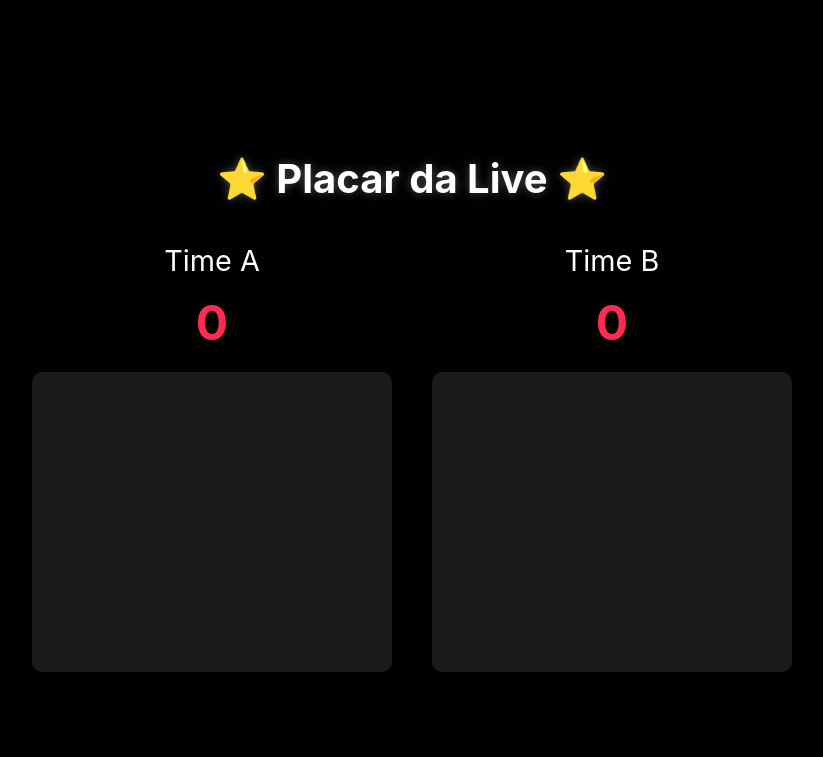
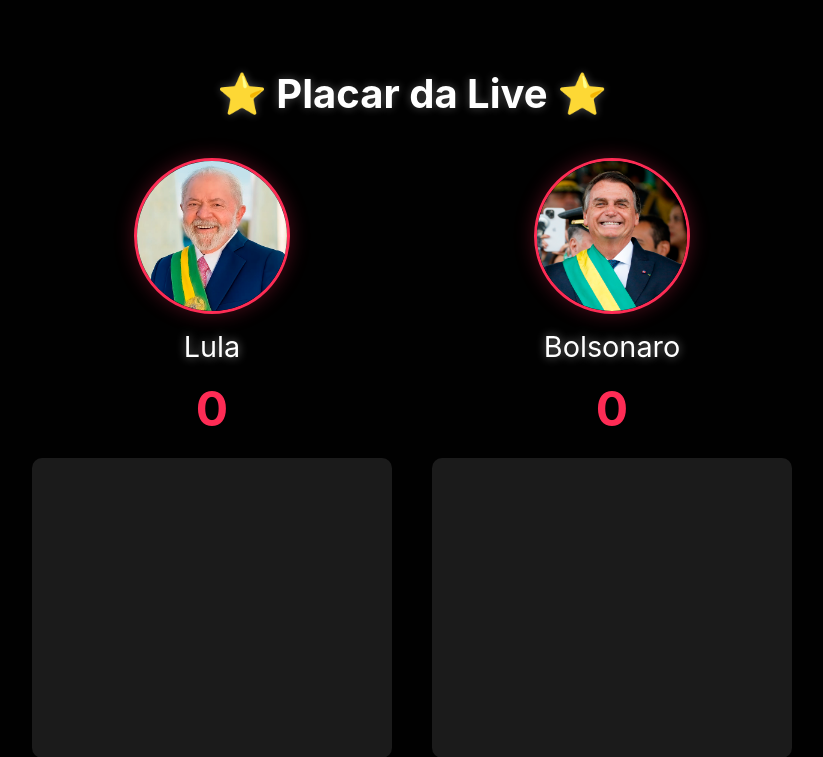
Before and after one commit to tibitibligh1975/tiktok, a Flask app: page / in a window 1280 px wide. Shown: the top 757 px of the page, without its empty margins (228-1051 px from the left). Run offline with Flask 3, Linux system fonts and the light colour scheme; some libraries are stand-ins or nearby versions.

Commit message:
Add candidate images and update team names

```diff
--- a/templates/index.html
+++ b/templates/index.html
@@ -38,10 +38,27 @@
             width: 45%;
         }
 
+        .time-imagem {
+            width: 150px;
+            height: 150px;
+            margin: 0 auto 15px;
+            border-radius: 50%;
+            overflow: hidden;
+            border: 3px solid #fe2c55;
+            box-shadow: 0 0 20px rgba(254, 44, 85, 0.3);
+        }
+
+        .time-imagem img {
+            width: 100%;
+            height: 100%;
+            object-fit: cover;
+        }
+
         .time-nome {
             color: #fff;
             font-size: 1.8em;
             margin-bottom: 15px;
+            text-shadow: 0 0 10px rgba(255,255,255,0.5);
         }
 
         .pontos {
@@ -94,14 +111,20 @@
         <h1 class="title">⭐ Placar da Live ⭐</h1>
         <div class="placar">
             <div class="time">
-                <div class="time-nome">Time A</div>
+                <div class="time-imagem">
+                    <img src="{{ url_for('static', filename='images/lula.png') }}" alt="Lula">
+                </div>
+                <div class="time-nome">Lula</div>
                 <div class="pontos" id="pontosA">{{ time_a }}</div>
                 <div class="barra-container">
                     <div class="barra" id="barraA" style="height: 0%"></div>
                 </div>
             </div>
             <div class="time">
-                <div class="time-nome">Time B</div>
+                <div class="time-imagem">
+                    <img src="{{ url_for('static', filename='images/bolsonaro.png') }}" alt="Bolsonaro">
+                </div>
+                <div class="time-nome">Bolsonaro</div>
                 <div class="pontos" id="pontosB">{{ time_b }}</div>
                 <div class="barra-container">
                     <div class="barra" id="barraB" style="height: 0%"></div>
```
Also changed, not shown: static/images/bolsonaro.png (added), static/images/lula.png (added).
